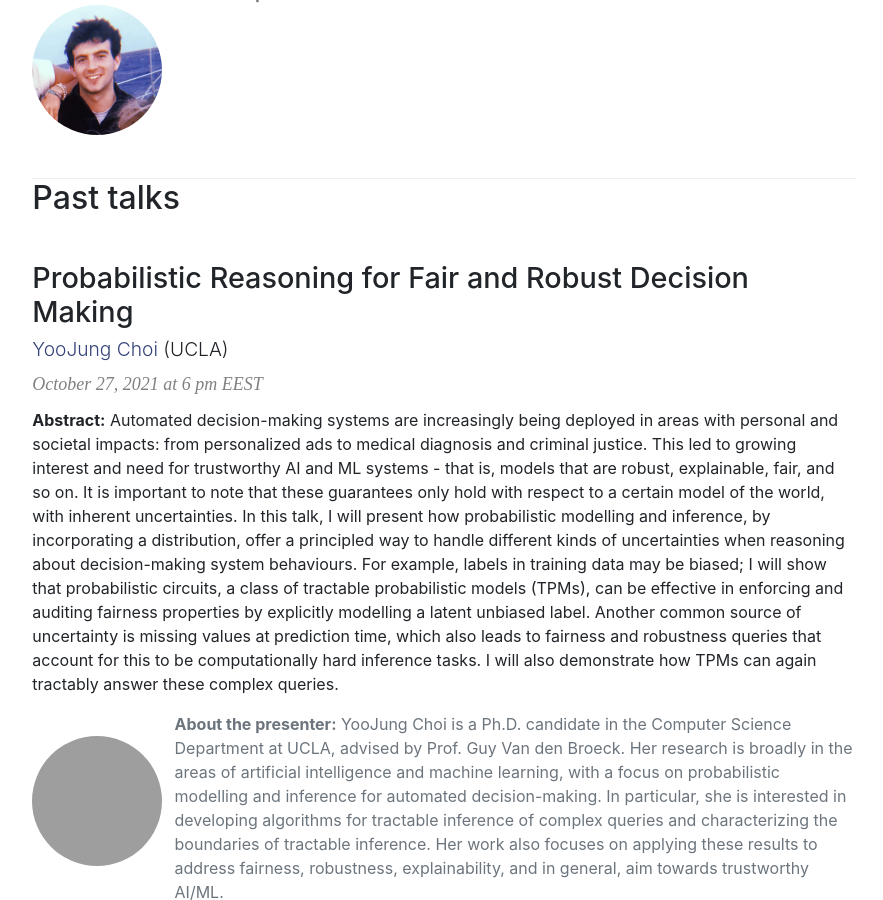
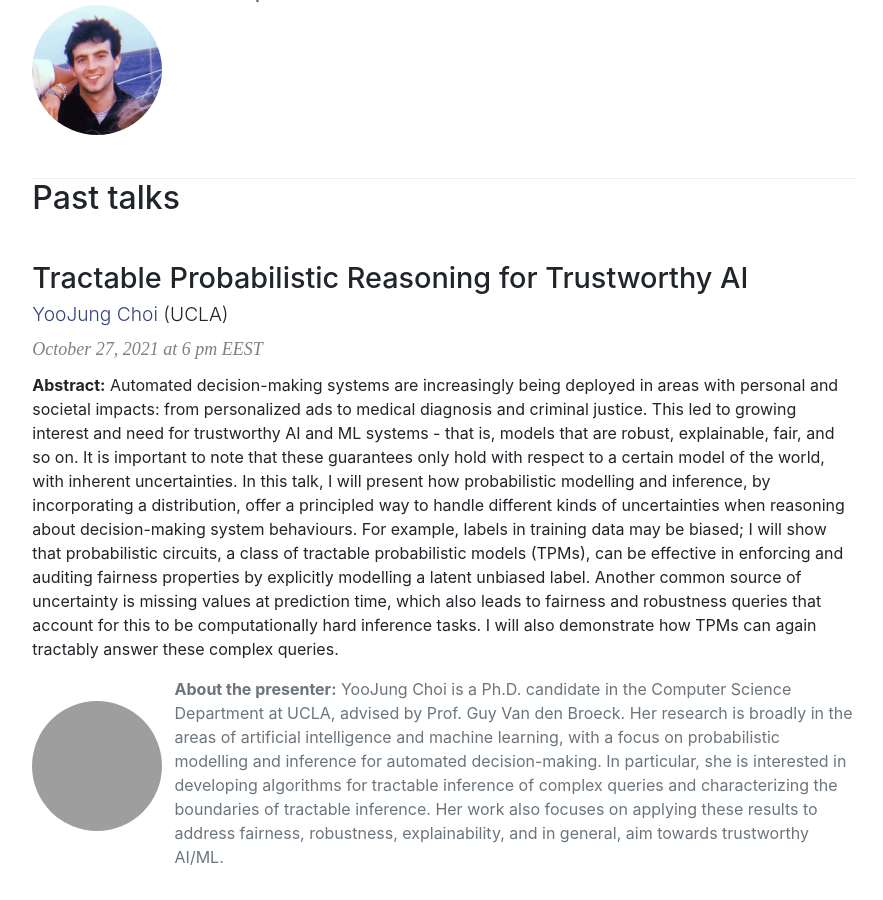
Before and after one commit to AaltoML/apml, a Jekyll site: the page built from index.html, in a window 1280 px wide and 900 px high, scrolled down 1920 px. Shown: the whole window, without its empty margins (196-1079 px from the left). Built offline with Jekyll 4.4.1, drawn with Linux system fonts in a browser that asks for light colours.

Commit message:
Updated title

```diff
--- a/_data/talks.yml
+++ b/_data/talks.yml
@@ -47,7 +47,7 @@
   biography: "Priyank Jaini is a postdoctoral researcher at the University of Amsterdam and Bosch-Delta Lab, working with Prof. Max Welling. Before that, he completed his PhD at the University of Waterloo under the supervision of Prof. Pascal Poupart and Prof. Yaoliang Yu, where he received the doctoral dissertation award from the faculty of Math for his PhD thesis. His research interests lie in building tractable probabilistic models for reasoning under uncertainty. Recently, he has been interested in incorporating inductive biases in the form of symmetries through equivariances in probabilistic modelling and applying them to downstream tasks like molecular generation and modelling many-body particle systems."
 
 - date: October 27, 2021 at 6 pm EEST
-  title: "Probabilistic Reasoning for Fair and Robust Decision Making"
+  title: "Tractable Probabilistic Reasoning for Trustworthy AI"
   presenter: "YooJung Choi"
   url: http://web.cs.ucla.edu/~yjchoi/
   affiliation: "UCLA"
```
